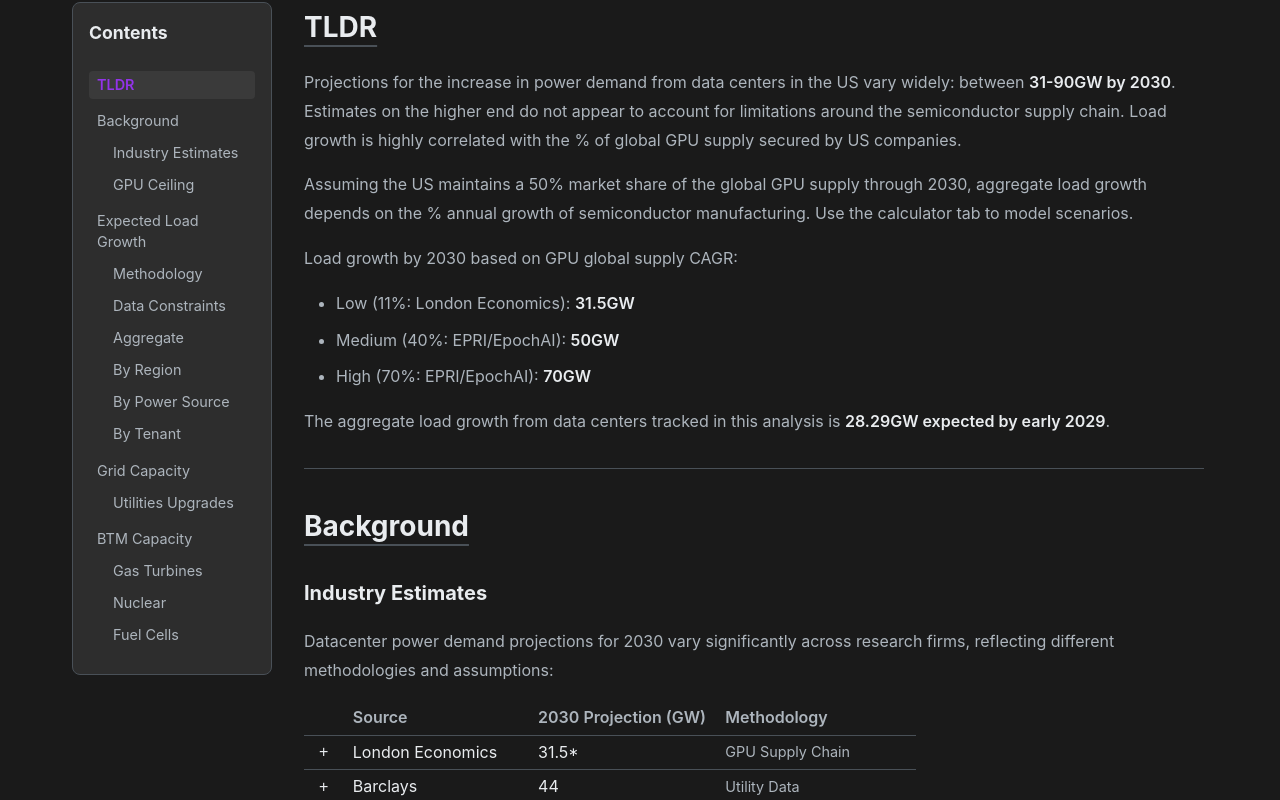
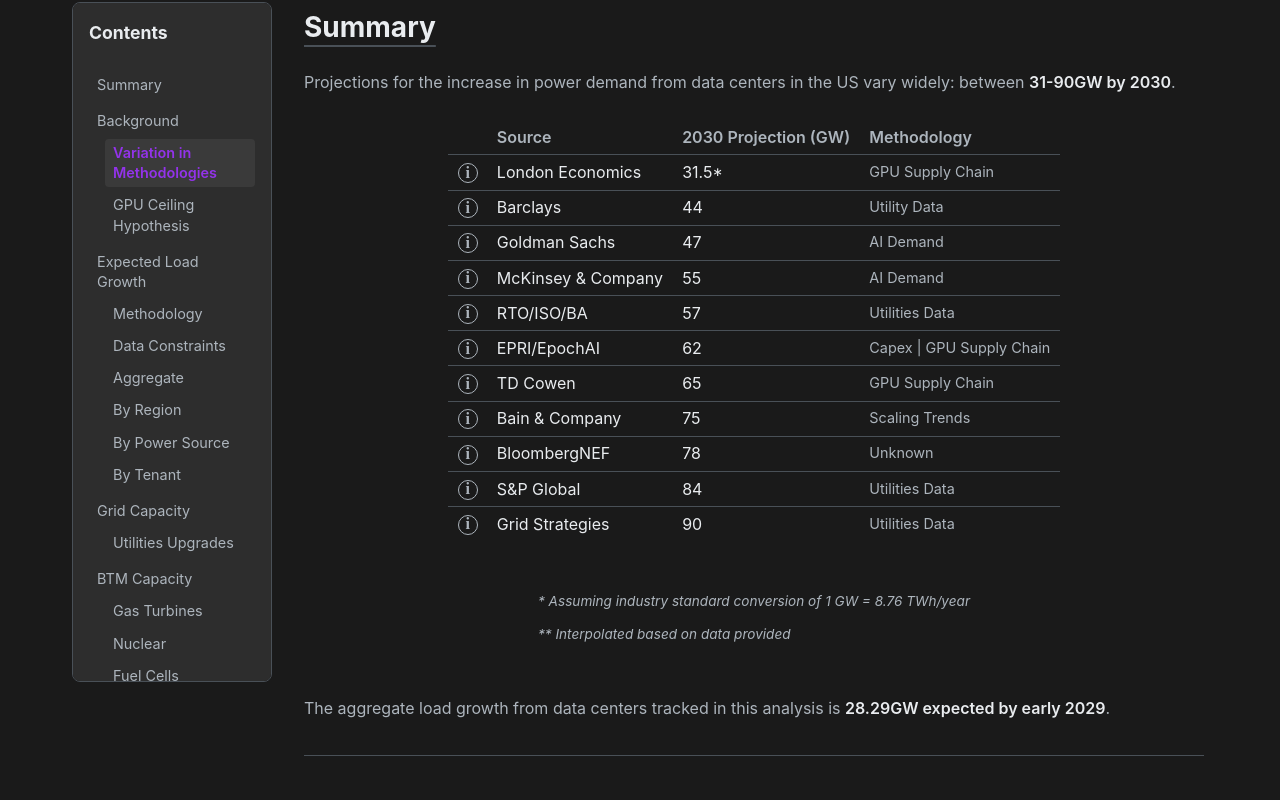
Before and after one commit to anranga95/ai-infra.fyi, a React (Vite) app: page /energy in a window 1280 px wide. Shown: the part 239-1039 px from the top of the page. Built offline with nearby package versions, Linux system fonts and the light colour scheme.

Commit message:
Updated load growth page structure

```diff
--- a/src/components/LoadGrowthCalculator.tsx
+++ b/src/components/LoadGrowthCalculator.tsx
@@ -160,12 +160,13 @@
               max="100"
               value={growthRate}
               onChange={(e) => setGrowthRate(Number(e.target.value))}
-              orient="vertical"
               style={{
                 WebkitAppearance: 'slider-vertical',
                 width: '8px',
                 height: '400px',
-                cursor: 'pointer'
+                cursor: 'pointer',
+                writingMode: 'vertical-lr',
+                direction: 'rtl'
               } as React.CSSProperties}
             />
 
--- a/src/pages/ComputeMonthPage.tsx
+++ b/src/pages/ComputeMonthPage.tsx
@@ -107,7 +107,7 @@
                       onClick={(e) => handleTocClick(e, 'tldr')}
                       className={activeSection === 'tldr' ? 'active' : ''}
                     >
-                      TLDR
+                      Summary
                     </a>
                   </li>
                   <li style={{ margin: '0.5rem 0' }}>
@@ -203,7 +203,7 @@
             </aside>
 
             <div className="framework-content">
-            <h2 id="tldr" style={{ marginTop: 0 }}>TLDR</h2>
+            <h2 id="tldr" style={{ marginTop: 0 }}>Summary</h2>
             <p style={{ fontStyle: 'italic', fontWeight: 600 }}>
               What can a month of compute capacity at an AI data center achieve, and how much does it cost?
             </p>
--- a/src/pages/LoadGrowthPage.tsx
+++ b/src/pages/LoadGrowthPage.tsx
@@ -109,18 +109,8 @@
 function LoadGrowthPage() {
   const [activeTab, setActiveTab] = useState<'analysis' | 'calculator'>('analysis');
   const [activeSection, setActiveSection] = useState<string>('tldr');
-  const [expandedRows, setExpandedRows] = useState<Set<number>>(new Set());
-
-  const toggleRow = (index: number) => {
-    const newExpanded = new Set(expandedRows);
-    if (newExpanded.has(index)) {
-      newExpanded.delete(index);
-    } else {
-      newExpanded.add(index);
-    }
-    setExpandedRows(newExpanded);
-  };
   const [tocOpen, setTocOpen] = useState<boolean>(false);
+  const [hoveredRow, setHoveredRow] = useState<number | null>(null);
 
   // Scroll spy to track active section
   useEffect(() => {
@@ -128,8 +118,8 @@
       const sections = [
         'tldr',
         'background',
-        'industry-estimates',
-        'gpu-ceiling',
+        'variation-in-methodologies',
+        'gpu-ceiling-hypothesis',
         'data-constraints',
         'load-growth',
         'methodology',
@@ -226,7 +216,7 @@
                   onClick={(e) => handleTocClick(e, 'tldr')}
                   className={activeSection === 'tldr' ? 'active' : ''}
                 >
-                  TLDR
+                  Summary
                 </a>
               </li>
               <li style={{ margin: '0.5rem 0' }}>
@@ -240,22 +230,22 @@
                 <ul style={{ listStyle: 'none', paddingLeft: '1rem', margin: '0.25rem 0' }}>
                   <li style={{ margin: '0.25rem 0' }}>
                     <a
-                      href="#industry-estimates"
-                      onClick={(e) => handleTocClick(e, 'industry-estimates')}
-                      className={activeSection === 'industry-estimates' ? 'active' : ''}
+                      href="#variation-in-methodologies"
+                      onClick={(e) => handleTocClick(e, 'variation-in-methodologies')}
+                      className={activeSection === 'variation-in-methodologies' ? 'active' : ''}
                       style={{ fontSize: '0.9rem' }}
                     >
-                      Industry Estimates
+                      Variation in Methodologies
                     </a>
                   </li>
                   <li style={{ margin: '0.25rem 0' }}>
                     <a
-                      href="#gpu-ceiling"
-                      onClick={(e) => handleTocClick(e, 'gpu-ceiling')}
-                      className={activeSection === 'gpu-ceiling' ? 'active' : ''}
+                      href="#gpu-ceiling-hypothesis"
+                      onClick={(e) => handleTocClick(e, 'gpu-ceiling-hypothesis')}
+                      className={activeSection === 'gpu-ceiling-hypothesis' ? 'active' : ''}
                       style={{ fontSize: '0.9rem' }}
                     >
-                      GPU Ceiling
+                      GPU Ceiling Hypothesis
                     </a>
                   </li>
                 </ul>
@@ -398,32 +388,12 @@
         </aside>
 
         <div className="framework-content">
-          <h2 id="tldr" style={{ marginTop: 0 }}>TLDR</h2>
+          <h2 id="tldr" style={{ marginTop: 0 }}>Summary</h2>
           <p>
-            Projections for the increase in power demand from data centers in the US vary widely: between <strong>31-90GW by 2030</strong>. Estimates on the higher end do not appear to account for limitations around the semiconductor supply chain. Load growth is highly correlated with the % of global GPU supply secured by US companies.
+            Projections for the increase in power demand from data centers in the US vary widely: between <strong>31-90GW by 2030</strong>.
           </p>
-          <p>
-            Assuming the US maintains a 50% market share of the global GPU supply through 2030, aggregate load growth depends on the % annual growth of semiconductor manufacturing. Use the calculator tab to model scenarios.
-          </p>
-          <p>Load growth by 2030 based on GPU global supply CAGR:</p>
-          <ul>
-            <li>Low (11%: London Economics): <strong>31.5GW</strong></li>
-            <li>Medium (40%: EPRI/EpochAI): <strong>50GW</strong></li>
-            <li>High (70%: EPRI/EpochAI): <strong>70GW</strong></li>
-          </ul>
-          <p>
-            The aggregate load growth from data centers tracked in this analysis is <strong>28.29GW expected by early 2029</strong>.
-          </p>
-
-          <hr style={{ margin: '2rem 0', border: 'none', borderTop: '1px solid var(--border)' }} />
-
-          <h2 id="background">Background</h2>
-
-          <h3 id="industry-estimates">Industry Estimates</h3>
-          <p>
-            Datacenter power demand projections for 2030 vary significantly across research firms, reflecting different methodologies and assumptions:
-          </p>
-          <table className="breakdown-table" style={{ lineHeight: '1.3', width: 'auto', margin: '0' }}>
+          <div style={{ display: 'flex', justifyContent: 'center', margin: '1.5rem 0' }}>
+            <table className="breakdown-table" style={{ lineHeight: '1.3', width: 'auto', margin: '0' }}>
             <thead>
               <tr>
                 <th style={{ padding: '0.4rem 0.6rem', width: '30px' }}></th>
@@ -514,52 +484,90 @@
               ].map((row, index) => (
                 <>
                   <tr key={index}>
-                    <td style={{ padding: '0.4rem 0.6rem', textAlign: 'center' }}>
-                      <button
-                        onClick={() => toggleRow(index)}
+                    <td style={{ padding: '0.4rem 0.6rem', textAlign: 'center', position: 'relative' }}>
+                      <span
                         style={{
-                          background: 'none',
-                          border: 'none',
                           cursor: 'pointer',
                           fontSize: '1rem',
-                          color: 'var(--text)',
-                          padding: '0',
+                          color: 'var(--text-secondary)',
                           width: '20px',
                           height: '20px',
-                          display: 'flex',
+                          display: 'inline-flex',
                           alignItems: 'center',
-                          justifyContent: 'center'
+                          justifyContent: 'center',
+                          borderRadius: '50%',
+                          border: '1.5px solid var(--text-secondary)',
+                          fontWeight: 'bold',
+                          fontFamily: 'serif',
+                          position: 'relative'
                         }}
-                        aria-label={expandedRows.has(index) ? 'Collapse details' : 'Expand details'}
+                        onMouseEnter={() => setHoveredRow(index)}
+                        onMouseLeave={() => setHoveredRow(null)}
                       >
-                        {expandedRows.has(index) ? '−' : '+'}
-                      </button>
+                        i
+                        {hoveredRow === index && (row.notes || row.link) && (
+                          <div
+                            style={{
+                              position: 'absolute',
+                              right: '30px',
+                              top: '50%',
+                              transform: 'translateY(-50%)',
+                              backgroundColor: '#f5f5f5',
+                              border: '1px solid #ccc',
+                              borderRadius: '6px',
+                              padding: '0.75rem',
+                              minWidth: '300px',
+                              maxWidth: '400px',
+                              boxShadow: '0 4px 12px rgba(0, 0, 0, 0.15)',
+                              zIndex: 1000,
+                              fontSize: '0.9rem',
+                              lineHeight: '1.4',
+                              whiteSpace: 'normal',
+                              textAlign: 'left',
+                              color: '#333',
+                              fontFamily: 'system-ui, -apple-system, BlinkMacSystemFont, "Segoe UI", Roboto, sans-serif'
+                            }}
+                          >
+                            {row.notes}
+                            {row.notes && row.link && ' | '}
+                            {row.link && (
+                              <a
+                                href={row.link}
+                                target="_blank"
+                                rel="noopener noreferrer"
+                                style={{ color: '#0066cc', textDecoration: 'underline' }}
+                              >
+                                Link
+                              </a>
+                            )}
+                          </div>
+                        )}
+                      </span>
                     </td>
                     <td style={{ padding: '0.4rem 0.6rem' }}>{row.source}</td>
                     <td style={{ padding: '0.4rem 0.6rem' }}>{row.gw}</td>
                     <td style={{ padding: '0.4rem 0.6rem', fontSize: '0.9rem', color: 'var(--text-secondary)' }}>{row.methodology}</td>
                   </tr>
-                  {expandedRows.has(index) && (
-                    <tr key={`${index}-details`}>
-                      <td colSpan={4} style={{ padding: '0.6rem 0.8rem', backgroundColor: 'var(--bg-secondary)', fontSize: '0.9rem' }}>
-                        {row.notes && (
-                          <div style={{ marginBottom: row.link ? '0.5rem' : '0' }}>
-                            <strong>Notes:</strong> {row.notes}
-                          </div>
-                        )}
-                        {row.link && (
-                          <div>
-                            <strong>Link:</strong> <a href={row.link} target="_blank" rel="noopener noreferrer">Link</a>
-                          </div>
-                        )}
-                      </td>
-                    </tr>
-                  )}
                 </>
               ))}
             </tbody>
           </table>
-          <h3>Why do the estimates vary so widely?</h3>
+          </div>
+          <div style={{ display: 'flex', justifyContent: 'center', margin: '0.5rem 0 1.5rem 0' }}>
+            <ul style={{ listStyle: 'none', padding: 0, fontSize: '0.85rem', fontStyle: 'italic', color: 'var(--text-secondary)', textAlign: 'left' }}>
+              <li>* Assuming industry standard conversion of 1 GW = 8.76 TWh/year</li>
+              <li>** Interpolated based on data provided</li>
+            </ul>
+          </div>
+          <p>
+            The aggregate load growth from data centers tracked in this analysis is <strong>28.29GW expected by early 2029</strong>.
+          </p>
+
+          <hr style={{ margin: '2rem 0', border: 'none', borderTop: '1px solid var(--border)' }} />
+
+          <h2 id="background">Background</h2>
+
+          <h3 id="variation-in-methodologies">Variation in Methodologies</h3>
           <p>
             The gap between forecasts stems from the opaque nature of data center development, which forces analysts to rely on different signals. Certain projections (BloombergNEF, S&P Global) extrapolate from financial announcements and hyperscaler CapEx, treating the massive capital allocated to AI as a direct proxy for future power demand. Other models (LEI, EPRI, TD Cowen) account for physical bottlenecks, such as chip manufacturing limits.
           </p>
@@ -573,7 +581,7 @@
             ]}
           />
 
-          <h3 id="gpu-ceiling">GPU Ceiling</h3>
+          <h3 id="gpu-ceiling-hypothesis">GPU Ceiling Hypothesis</h3>
           <p>
             A July 2025 <a href="https://www.londoneconomics.com/wp-content/uploads/2025/07/LEI-Data-Center-Final-Report-07072025.pdf" target="_blank" rel="noopener noreferrer">report</a> by London Economics International (LEI) suggests US utility forecasts projecting 57 GW of new data center load by 2030 are critically overstated because they fail to account for global hardware supply limitations. Assuming &lt;11% annual growth in GPU manufacturing capacity, the total global production of AI chips through 2030 can only support approximately 63 GW of capacity worldwide. Current forecasts imply the US would need to monopolize over 90% of this global supply, which is unrealistic given its current market share of less than 50%.
           </p>
@@ -595,6 +603,12 @@
               Linear extrapolation of LEI market-share methodology with EPRI/EpochAI estimates for GPU supply growth; prepared by author
             </p>
           </div>
+          <p>Load growth by 2030 based on GPU global supply CAGR:</p>
+          <ul>
+            <li>Low (11%: London Economics): <strong>31.5GW</strong></li>
+            <li>Medium (40%: EPRI/EpochAI): <strong>50GW</strong></li>
+            <li>High (70%: EPRI/EpochAI): <strong>70GW</strong></li>
+          </ul>
 
           <hr style={{ margin: '2rem 0', border: 'none', borderTop: '1px solid var(--border)' }} />
 
```
